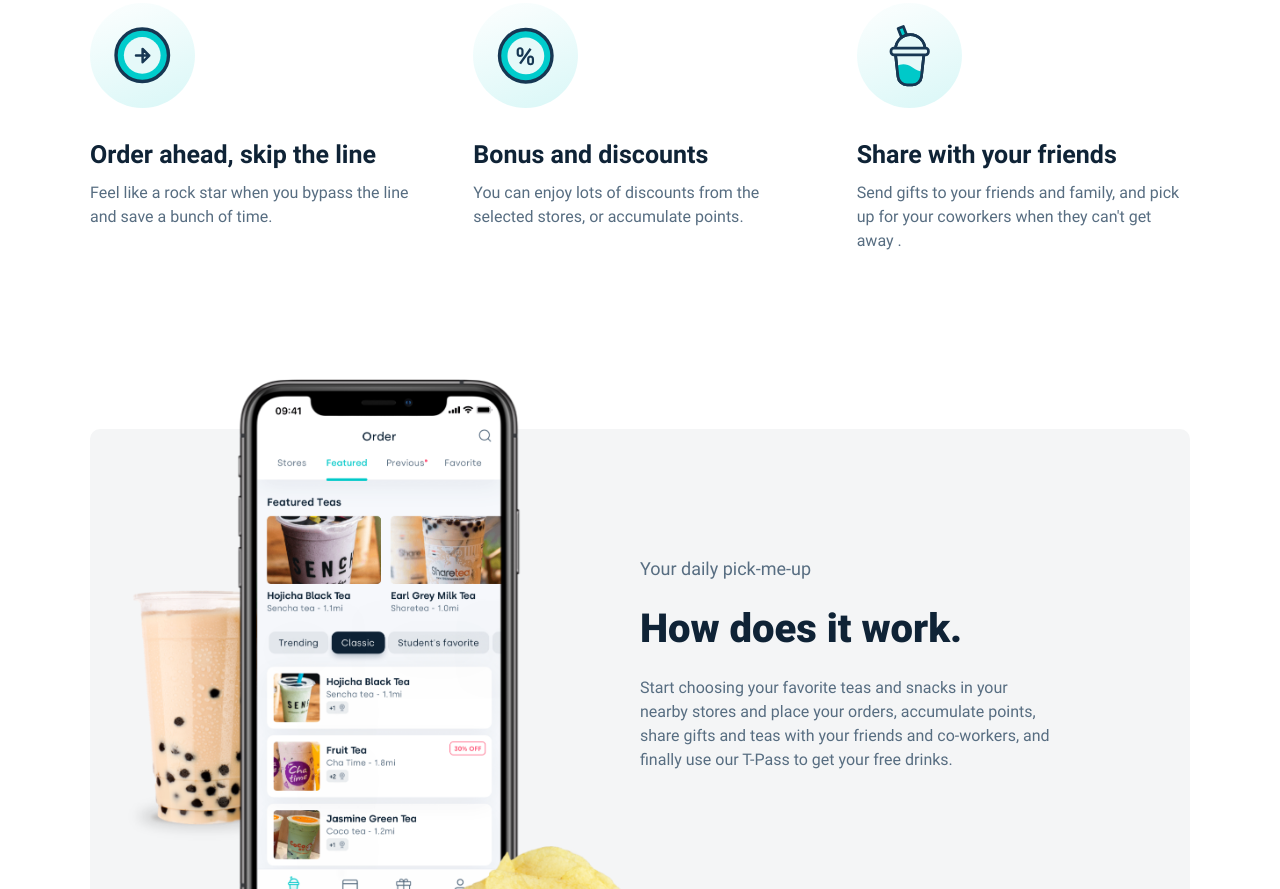
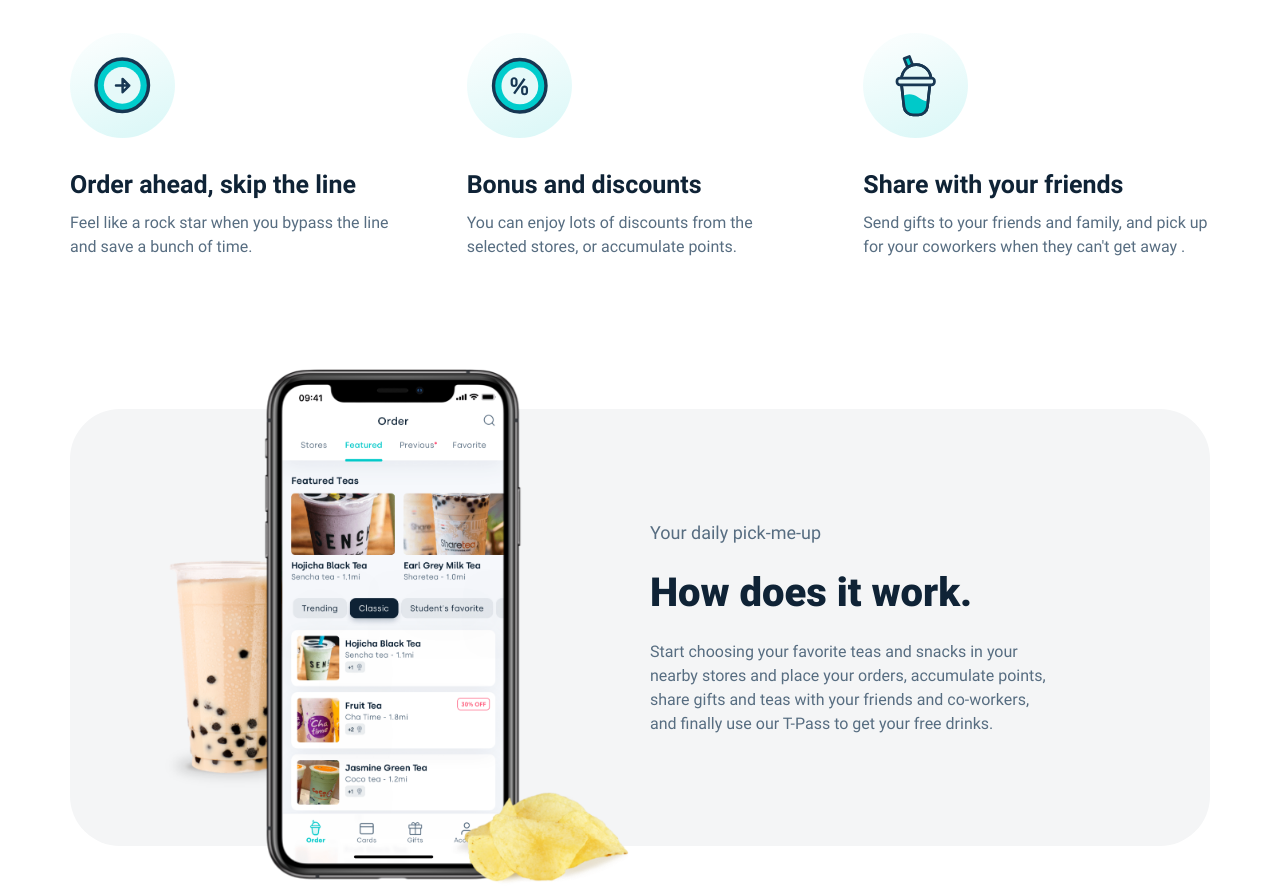
Before and after one commit to helgaNike/tpass, a website built with Vite: page index.html in a window 1280 px wide. Shown: the part 797-1686 px from the top of the page. Built offline with nearby package versions, Linux system fonts and the light colour scheme; files whose address does not match are found by name.

Commit message:
Responsive

```diff
--- a/css/advantages.css
+++ b/css/advantages.css
@@ -2,17 +2,6 @@
     position: relative;
     z-index: 0;
     margin-bottom: 100px;
-}
-
-.advantages::before {
-    content: "";
-    position: absolute;
-    top: 36px;
-    left: 0;
-    right: 0;
-    bottom: 36px;
-    background-color: var(--bg-light);
-    z-index: -1;
 }
 
 .advantages__item:not(:last-child) {
@@ -51,7 +40,33 @@
     bottom: 82px;
 }
 
+.advantages__illustration {
+    position: relative;
+}
+
+.advantages__illustration::before {
+    content: "";
+    position: absolute;
+    top: 0;
+    left: -100px;
+    right: -100px;
+    bottom: 0;
+    background: center bottom no-repeat url('./img/bg-leafs.svg');
+    background-size: auto 100%;
+    z-index: -1;
+}
+
 @media (min-width: 700px) {
+    .advantages::before {
+        content: "";
+        position: absolute;
+        top: 36px;
+        left: 0;
+        right: 0;
+        bottom: 36px;
+        background-color: var(--bg-light);
+        z-index: -1;
+    }
     .advantages__inner {
         display: grid;
         grid-template-columns: repeat(2, 1fr);
@@ -64,6 +79,10 @@
     .advantages__illustration {
         padding-bottom: 36px;
     }
+
+    .advantages__illustration::before {
+        bottom: 36px;
+    }
 }
 
 @media (min-width: 1024px) {
--- a/css/app-functions.css
+++ b/css/app-functions.css
@@ -2,31 +2,59 @@
     margin-bottom: 100px;
 }
 
-.app-functions__items {
-    text-align: center;
+.app-functions__item {
+    display: grid;
+    grid-template-columns: auto 1fr;
+    grid-template-rows: auto 1fr;
+    gap: 0 20px;
+    max-width: 500px;
+    margin: 0 auto 50px;
 }
 
-.app-functions__item:not(:last-child) {
-    margin-bottom: 50px;
+.app-functions__item:last-child {
+    margin-bottom: 0;
 }
 
 .app-functions__img {
-    margin: 0 auto 30px;
+    grid-row: 1/3;
+    width: 80px;
+    height: auto;
 }
 
-@media (min-width: 700px) {
+.app-functions__title {
+    color: var(--dark);
+    font-size: 1.3rem;
+    margin-bottom: 0.6rem;
+    line-height: 1.34;
+}
+
+@media (min-width: 800px) {
     .app-functions__items {
         display: grid;
+        gap: 20px;
         grid-template-columns: repeat(3, 1fr);
-        gap: 50px;
-        text-align: left;
+    }
+
+    .app-functions__item {
+        display: block;
     }
 
     .app-functions__img {
-        margin: 0 0 30px;
+        margin-bottom: 20px;
+    }
+}
+
+@media (min-width: 1024px) {
+    .app-functions__items {
+        gap: 50px;
     }
 
-    .app-functions__item {
-        margin: 0;
+    .app-functions__img {
+        margin-bottom: 30px;
+        width: 105px;
+    }
+
+    .app-functions__title {
+        font-size: 1.5625rem;
     }
 }
--- a/css/btn.css
+++ b/css/btn.css
@@ -11,6 +11,7 @@
     justify-content: center;
     border: none;
     font-size: 1.125rem;
+    cursor: pointer;
 }
 
 .btn__ico {
--- a/css/description-block.css
+++ b/css/description-block.css
@@ -1,7 +1,9 @@
 .description-block {
+    background-color: var(--bg-light);
+    margin: 0 -20px;
+    padding: 0 20px 30px;
     position: relative;
     z-index: 0;
-    padding: 20px;
 }
 
 .description-block::before {
@@ -9,11 +11,15 @@
     position: absolute;
     left: 0;
     right: 0;
-    top: 50px;
-    bottom: 0;
-    border-radius: 10px;
-    background-color: var(--bg-light);
+    top: 0;
+    height: 40px;
+    background-color: white;
     z-index: -1;
+}
+
+.description-block__eyebrow {
+    margin-bottom: 20px;
+    font-size: 1.125rem;
 }
 
 .description-block__title {
@@ -21,58 +27,65 @@
     line-height: 1.35;
 }
 
-.description-block__eyebrow {
-    margin-bottom: 20px;
-    font-size: 1.125rem;
+.description-block__img {
+    margin: 0 auto 50px;
+    max-width: 300px;
 }
 
-.description-block__content {
-    max-width: 414px;
-    box-sizing: content-box;
-}
-
-.description-block__img-wrap {
-    max-width: 400px;
-    margin: 0 auto 30px;
-}
-
-.how-work {
-    margin-bottom: 100px;
-}
-
-.send-gifts {
-    margin-bottom: 100px;
-}
-
-@media (min-width: 700px) {
+@media (min-width:600px) {
     .description-block {
         display: grid;
-        grid-template-columns: 1fr 1fr;
-        align-items: center;
-        padding: 0;
-    }
-
-    .description-block::before {
-        bottom: 50px;
-    }
-
-    .description-block__img-wrap {
-        padding-left: 38px;
-        max-width: none;
-        margin: 0;
+        grid-template-columns: auto 400px;
+        gap: 20px;
+        padding: 0 20px;
     }
 
     .description-block__content--reverse {
         order: -1;
-        padding-right: 33px;
         justify-self: end;
     }
 
-    .description-block__img-wrap--reverse {
-        padding-right: 38px;
+    .description-block__img-container {
+        position: relative;
     }
 
+    .description-block__img-wrap {
+        position: absolute;
+        right: 0;
+        bottom: -40px;
+        top: -40px;
+        width: 500px;
+        display: flex;
+        justify-content: flex-end;
+    }
 
+    .description-block__img {
+        height: 100%;
+        width: auto;
+    }
 
+    .description-block::before {
+        display: none;
+    }
 
+    .description-block__img {
+        margin: 0;
+        max-width: 100%;
+    }
+    .description-block__content {
+        width: 400px;
+        padding: 110px 0;
+    }
 }
+
+@media (min-width:1024px) {
+    .description-block {
+        grid-template-columns: 1fr 1fr;
+        margin: 0;
+        border-radius: 50px;
+    }
+}
+
+.how-work, .send-gifts {
+    margin-bottom: 100px;
+}
--- a/css/header.css
+++ b/css/header.css
@@ -1,5 +1,4 @@
 .header {
-    background-color: #f5f6f7;
     padding: 10px 0;
     position: fixed;
     top: 0;
--- a/css/hero.css
+++ b/css/hero.css
@@ -1,8 +1,11 @@
 .hero {
-    padding-top: 100px;
     margin-bottom: 50px;
+    margin-bottom: 100px;
 }
 
+.hero__inner {
+    padding-top: 100px;
+}
 
 .hero__picture:before {
     content: "";
@@ -13,6 +16,7 @@
     right: -50px;
     z-index: -1;
     background: bottom center no-repeat url(./img/hero-bg.svg) #f5f6f7;
+    background: bottom center no-repeat url(./img/hero-bg.svg);
     background-size: 100% 100%;
 }
 
@@ -27,9 +31,11 @@
 
 .hero__title {
     margin-bottom: 49px;
+    margin-bottom: 20px;
     font-weight: 700;
     line-height: 1.37;
-    font-size: 2.5rem;
+    font-size: 2rem;
+    color: var(--dark);
 }
 
 .hero__description {
@@ -38,9 +44,13 @@
 
 @media (min-width: 800px) {
     .hero {
+        background-color: #f5f6f7;
+        /* margin-bottom: 100px; */
+    }
+    .hero__inner {
         padding-top: 140px;
-        background-color: #f5f6f7;
-        margin-bottom: 100px;
+        height: 100vh;
+        max-height: 730px;
     }
     .hero__description {
         width: 50%;
--- a/css/typography.css
+++ b/css/typography.css
@@ -12,7 +12,7 @@
 }
 
 .container {
-  max-width: 1140px;
+  max-width: 1180px;
   margin: 0 auto;
   padding: 0 20px;
 }
@@ -29,7 +29,7 @@
 }
 
 .block-title {
-  font-size: 1.5625rem;
+  font-size: 1.3rem;
   margin-bottom: 0.6rem;
   line-height: 1.34;
 }
@@ -38,6 +38,12 @@
   .section-title {
     font-size: 2.5rem;
     margin-bottom: 20px;
+  }
+}
+
+@media (min-width: 1024px) {
+  .block-title {
+    font-size: 1.5625rem;
   }
 }
 
--- a/index.html
+++ b/index.html
@@ -36,7 +36,7 @@
           <img src="./img/hero.png" alt="" class="hero__img">
         </div>
         <div class="hero__description">
-          <h1 class="title page-title hero__title"><span class="accent">Order ahead</span><br> and earn rewards for
+          <h1 class="hero__title"><span class="accent">Order ahead</span><br> and earn rewards for
             every&nbsp;purchase</h1>
           <a href="#" class="btn btn__accent hero__link">Discover how <img src="./img/arrow.svg" class="btn__ico"
               alt=""></a>
@@ -48,19 +48,19 @@
       <ul class="app-functions__items">
         <li class="app-functions__item">
           <img class="app-functions__img" src="./img/ahead.svg"></img>
-          <h3 class="title block-title app-functions__title">Order ahead, skip the&nbsp;line</h3>
+          <h3 class="app-functions__title">Order ahead, skip the&nbsp;line</h3>
           <p class="app-functions__description">Feel like a rock star when you bypass the line and save a bunch of time.
           </p>
         </li>
         <li class="app-functions__item">
           <img class="app-functions__img" src="./img/bonus.svg"></img>
-          <h3 class="title block-title app-functions__title">Bonus and discounts</h3>
+          <h3 class="app-functions__title">Bonus and discounts</h3>
           <p class="app-functions__description">You can enjoy lots of discounts from the selected stores, or accumulate
             points.</p>
         </li>
         <li class="app-functions__item">
           <img class="app-functions__img" src="./img/share.svg"></img>
-          <h3 class="title block-title app-functions__title">Share with your friends</h3>
+          <h3 class="app-functions__title">Share with your friends</h3>
           <p class="app-functions__description">Send gifts to your friends and family, and pick up for your coworkers
             when they can't get away .</p>
         </li>
@@ -70,8 +70,10 @@
     <section class="how-work">
       <div class="how-work__inner container">
         <div class="description-block">
-          <div class="description-block__img-wrap">
-            <img src="./img/how-work.png" alt="" class="description-block__img">
+          <div class="description-block__img-container">
+            <div class="description-block__img-wrap">
+              <img src="./img/how-work.png" alt="" class="description-block__img">
+            </div>
           </div>
           <div class="description-block__content">
             <p class="description-block__eyebrow">Your daily pick-me-up</p>
@@ -144,8 +146,10 @@
     <section class="send-gifts">
       <div class="send-gifts__inner container">
         <div class="description-block">
-          <div class="description-block__img-wrap description-block__img-wrap--reverse">
-            <img src="./img/send-gifts.png" alt="" class="description-block__img">
+          <div class="description-block__img-container description-block__img-container--reverse">
+            <div class="description-block__img-wrap">
+              <img src="./img/send-gifts.png" alt="" class="description-block__img">
+            </div>
           </div>
           <div class="description-block__content description-block__content--reverse">
             <p class="description-block__eyebrow">Please your friends</p>
```
Also changed, not shown: public/img/bg-leafs.svg (added).
